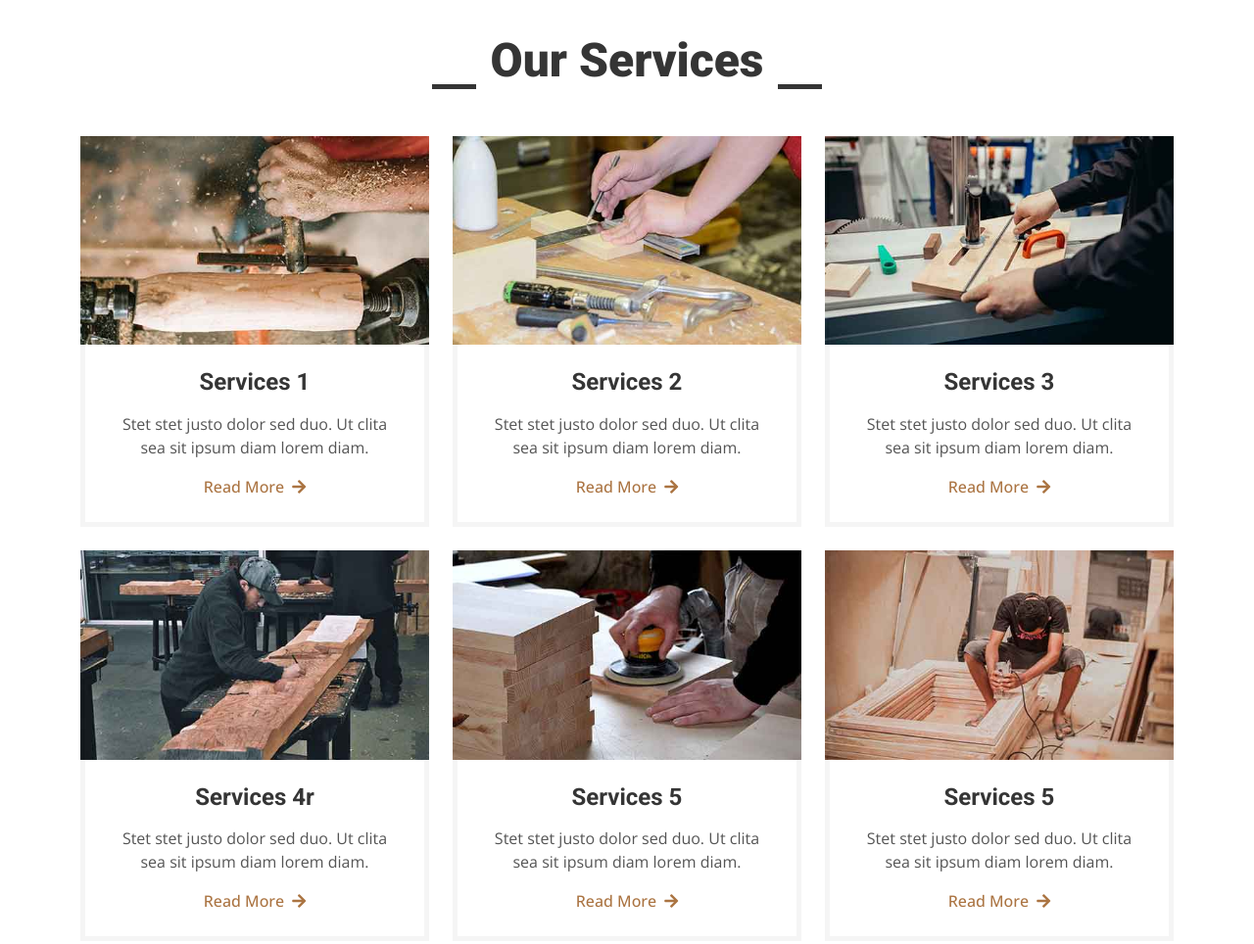
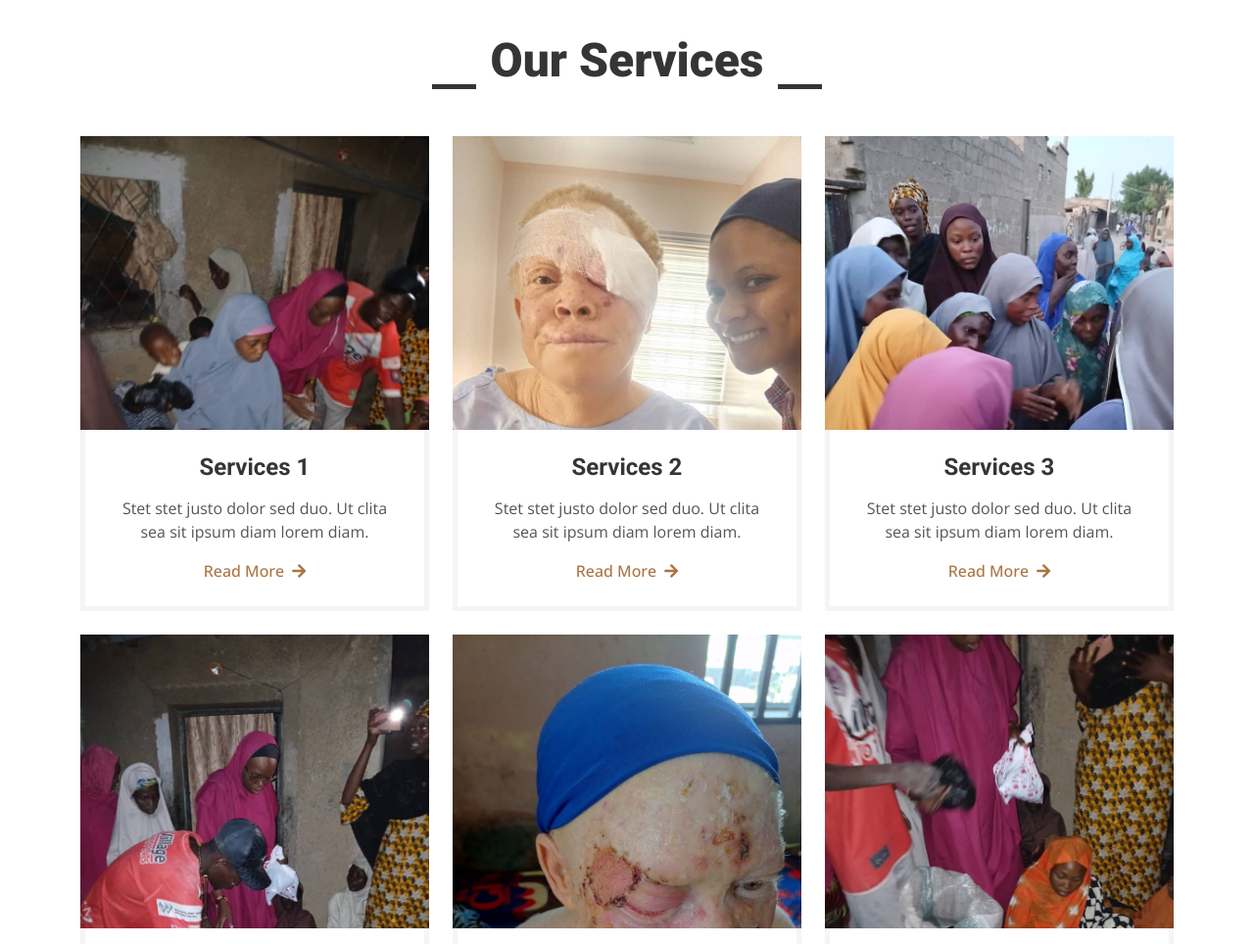
Before and after one commit to ajogious/al-firdousfoundation, a plain HTML site: page index.html in a window 1280 px wide. Shown: the part 2040-3004 px from the top of the page at 98% size. Drawn offline with nearby package versions, Linux system fonts and the light colour scheme.

Commit message:
latest update

```diff
--- a/index.html
+++ b/index.html
@@ -422,8 +422,8 @@
 				<div class="row g-4">
 					<div class="col-md-6 col-lg-4 wow fadeInUp" data-wow-delay="0.1s">
 						<div class="service-item">
-							<div class="overflow-hidden">
-								<img class="img-fluid" src="img/service-1.jpg" alt="" />
+							<div class="overflow-hidden" style="height: 300px">
+								<img class="img-fluid" src="img/serv1.jpg" alt="" />
 							</div>
 							<div
 								class="p-4 text-center border border-5 border-light border-top-0"
@@ -442,8 +442,8 @@
 					</div>
 					<div class="col-md-6 col-lg-4 wow fadeInUp" data-wow-delay="0.3s">
 						<div class="service-item">
-							<div class="overflow-hidden">
-								<img class="img-fluid" src="img/service-2.jpg" alt="" />
+							<div class="overflow-hidden" style="height: 300px">
+								<img class="img-fluid" src="img/serv2.jpg" alt="" />
 							</div>
 							<div
 								class="p-4 text-center border border-5 border-light border-top-0"
@@ -461,8 +461,8 @@
 					</div>
 					<div class="col-md-6 col-lg-4 wow fadeInUp" data-wow-delay="0.5s">
 						<div class="service-item">
-							<div class="overflow-hidden">
-								<img class="img-fluid" src="img/service-3.jpg" alt="" />
+							<div class="overflow-hidden" style="height: 300px">
+								<img class="img-fluid" src="img/serv3.jpg" alt="" />
 							</div>
 							<div
 								class="p-4 text-center border border-5 border-light border-top-0"
@@ -480,8 +480,8 @@
 					</div>
 					<div class="col-md-6 col-lg-4 wow fadeInUp" data-wow-delay="0.1s">
 						<div class="service-item">
-							<div class="overflow-hidden">
-								<img class="img-fluid" src="img/service-4.jpg" alt="" />
+							<div class="overflow-hidden" style="height: 300px">
+								<img class="img-fluid" src="img/serv4.jpg" alt="" />
 							</div>
 							<div
 								class="p-4 text-center border border-5 border-light border-top-0"
@@ -499,8 +499,8 @@
 					</div>
 					<div class="col-md-6 col-lg-4 wow fadeInUp" data-wow-delay="0.3s">
 						<div class="service-item">
-							<div class="overflow-hidden">
-								<img class="img-fluid" src="img/service-5.jpg" alt="" />
+							<div class="overflow-hidden" style="height: 300px">
+								<img class="img-fluid" src="img/serv5.jpg" alt="" />
 							</div>
 							<div
 								class="p-4 text-center border border-5 border-light border-top-0"
@@ -518,8 +518,8 @@
 					</div>
 					<div class="col-md-6 col-lg-4 wow fadeInUp" data-wow-delay="0.5s">
 						<div class="service-item">
-							<div class="overflow-hidden">
-								<img class="img-fluid" src="img/service-6.jpg" alt="" />
+							<div class="overflow-hidden" style="height: 300px">
+								<img class="img-fluid" src="img/serv6.jpg" alt="" />
 							</div>
 							<div
 								class="p-4 text-center border border-5 border-light border-top-0"
```
Also changed, not shown: img/serv1.jpg (renamed from img/act-1.jpg), img/serv2.jpg (renamed from img/IMG-20240612-WA0031.jpg), img/serv3.jpg (renamed from img/IMG-20240616-WA0016.jpg), img/serv4.jpg (renamed from img/IMG-20240616-WA0013.jpg), img/serv5.jpg (renamed from img/IMG-20240612-WA0037.jpg), img/serv6.jpg (renamed from img/IMG-20240616-WA0015.jpg).
